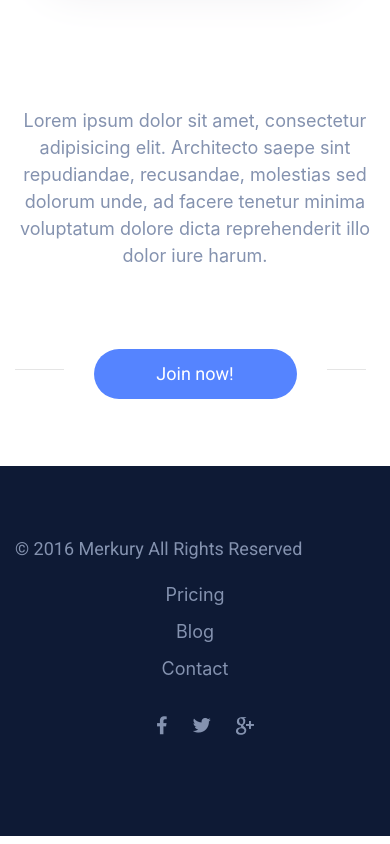
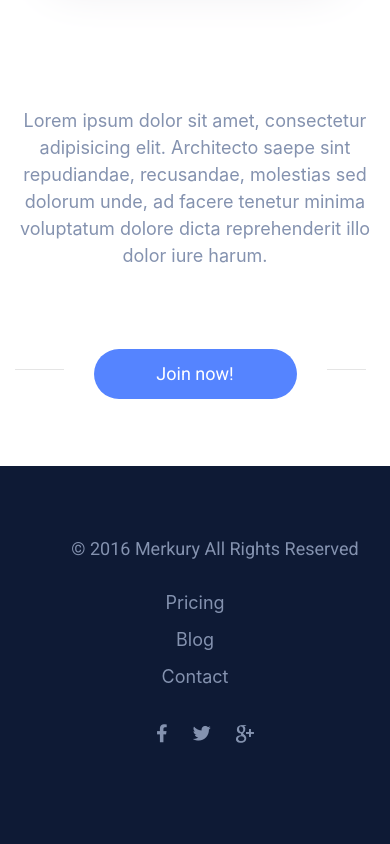
Before and after one commit to Kserxs-23/Kserxs-23-Portfolio.github.io, a plain HTML site: page Merkury/index.html in a window 390 px wide. Shown: the part 6669-7513 px from the top of the page. Drawn offline with nearby package versions, Linux system fonts and the light colour scheme.

Commit message:
Add files via upload

```diff
--- a/Merkury/style.less
+++ b/Merkury/style.less
@@ -696,6 +696,10 @@ button, input, a, textarea {
 		margin-top: 4rem;
 	}
 	.footer {
+		&-word-links {
+			display: block;
+			margin: 5% auto;
+		}
 		.links {
 			margin: 3% auto 0 -20%;
 		}
@@ -770,7 +774,7 @@ button, input, a, textarea {
 		}
 	}
 	.footer {
-		p {
+		h5 {
 			text-align: center;
 			margin-left: 4rem;
 		}
```
Also changed, not shown: Merkury/index.html (+1 -0 lines), Merkury/style.css, Merkury/style.min.css.
